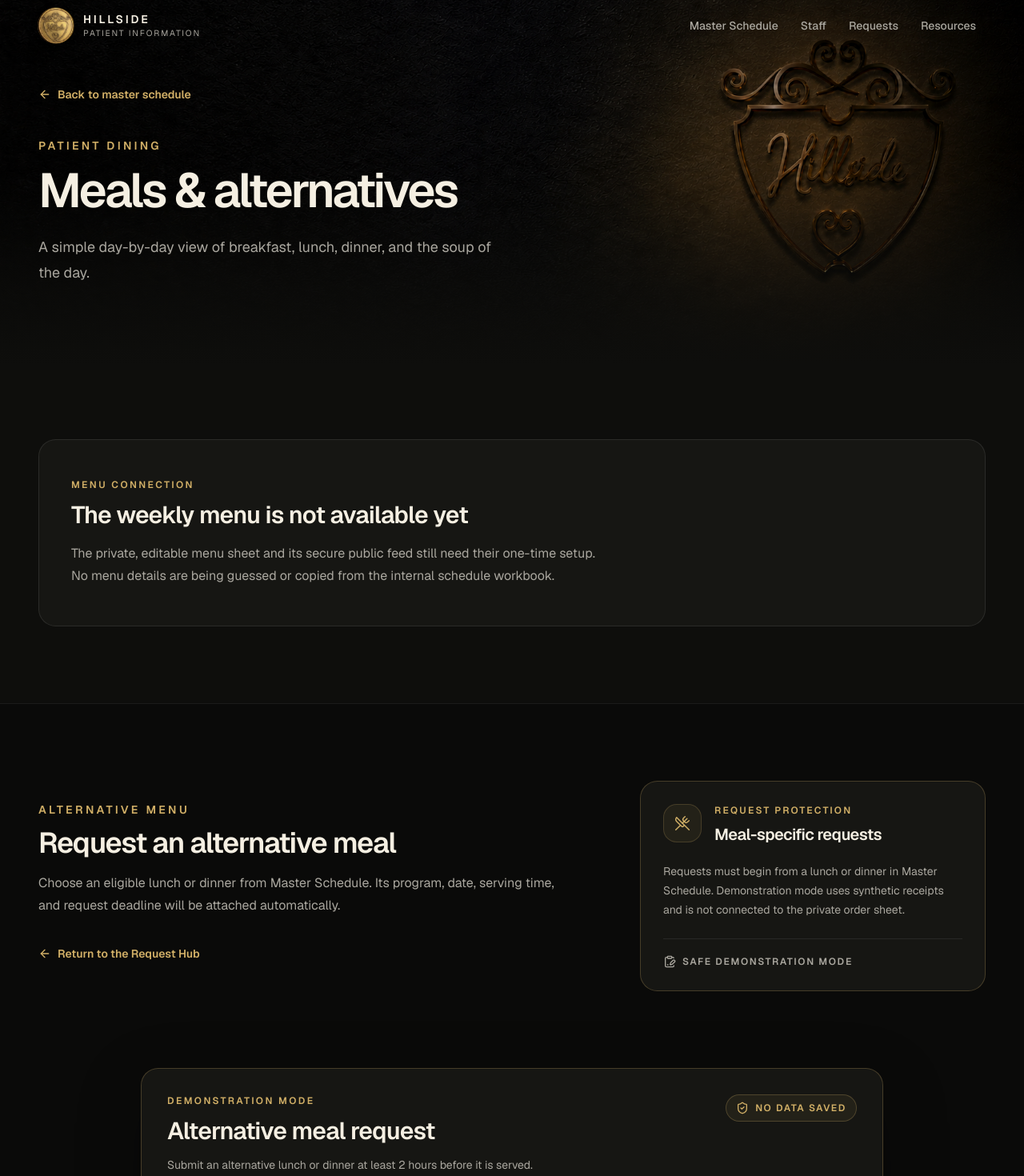
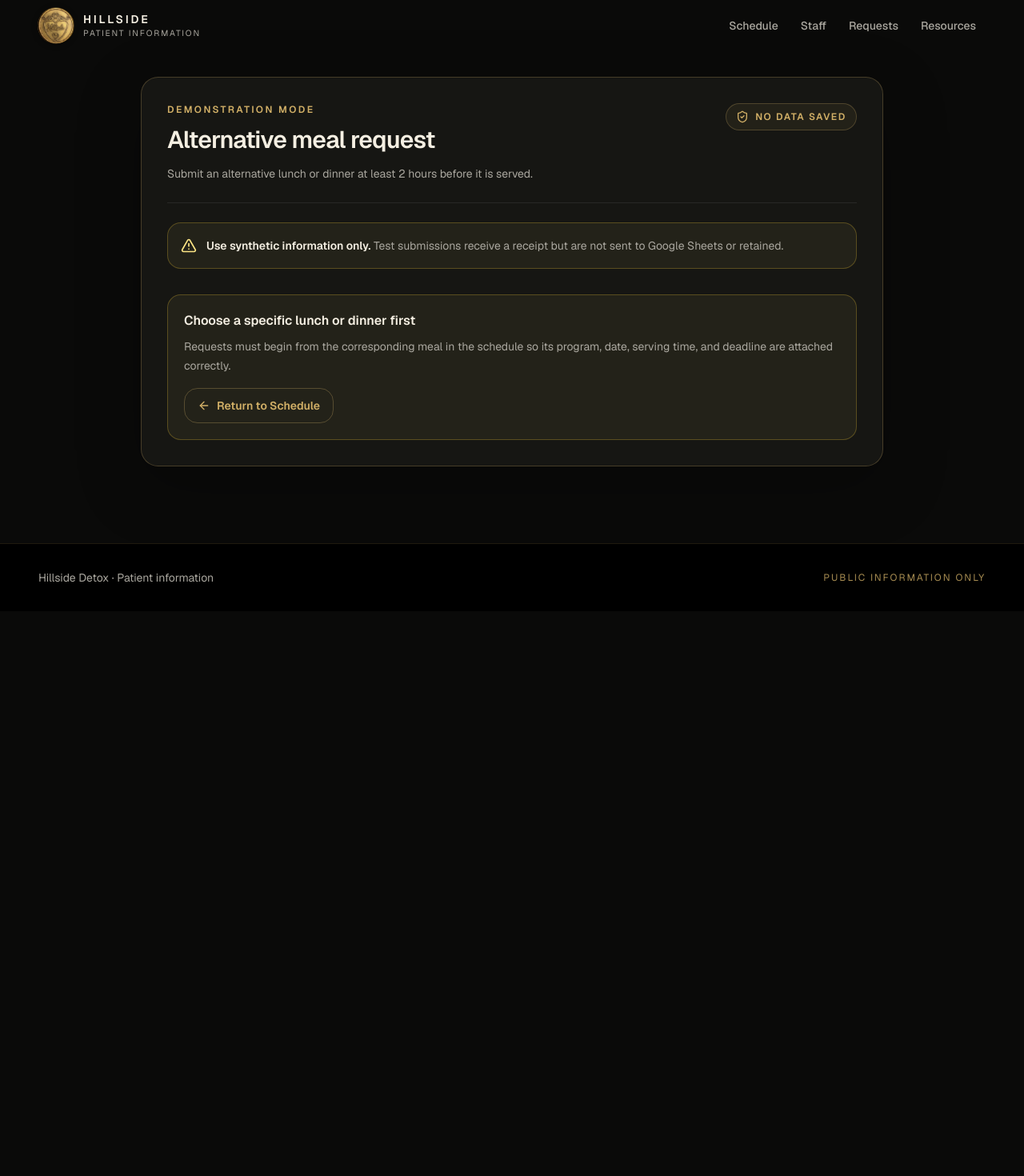
Before and after one commit to Beams123/hillside-patient-site, a Next.js app: page /menu in a window 1280 px wide. Shown: the top 1470 px of the page at 80% size. After the commit the page ends 800 px from the top, so only its background shows below. Built offline with nearby package versions, Linux system fonts and the light colour scheme.

Commit message:
Focus alternative meal request flow

```diff
--- a/src/app/master-schedule/page.tsx
+++ b/src/app/master-schedule/page.tsx
@@ -7,7 +7,7 @@ import { SiteHeader } from "@/components/site-header";
 import { getHillsidePublicData } from "@/lib/hillside-data";
 
 export const metadata: Metadata = {
-  title: "Master Schedule | Hillside Detox",
+  title: "Schedule | Hillside Detox",
   description:
     "View Hillside groups, meals, and daily activities in one filterable schedule.",
 };
@@ -44,7 +44,7 @@ export default async function MasterSchedulePage() {
                 id="master-schedule-heading"
                 className="mt-4 text-balance text-5xl font-semibold tracking-[-0.05em] text-brand-cream sm:text-6xl"
               >
-                Master schedule
+                Schedule
               </h1>
               <p className="mt-6 max-w-xl text-sm leading-6 text-brand-muted">
                 {isScheduleAvailable
@@ -66,7 +66,7 @@ export default async function MasterSchedulePage() {
                     Schedule connection
                   </p>
                   <h2 className="mt-3 text-3xl font-semibold tracking-tight text-brand-cream">
-                    The master schedule is not available yet
+                    The schedule is not available yet
                   </h2>
                   <p className="mt-4 max-w-2xl leading-7 text-brand-muted">
                     The read-only public feed still needs its one-time
--- a/src/app/menu/page.tsx
+++ b/src/app/menu/page.tsx
@@ -1,32 +1,18 @@
 import type { Metadata } from "next";
-import Link from "next/link";
 import { Suspense } from "react";
-import {
-  ArrowLeft,
-  ClipboardPenLine,
-  ShieldCheck,
-  UtensilsCrossed,
-} from "lucide-react";
 
 import { AlternativeMealRequestForm } from "@/components/alternative-meal-request-form";
-import { AmbientHillsideSign } from "@/components/ambient-hillside-sign";
-import { MenuDayCard } from "@/components/menu-day-card";
 import { SiteFooter } from "@/components/site-footer";
 import { SiteHeader } from "@/components/site-header";
-import { getHillsidePublicData } from "@/lib/hillside-data";
 import { getMealOrderMode } from "@/lib/meal-orders";
-import { orderWeekSundayFirst } from "@/lib/week-order";
 
 export const metadata: Metadata = {
-  title: "Meals & Alternatives | Hillside Detox",
+  title: "Alternative Meal Request | Hillside Detox",
   description:
-    "View the weekly patient menu and alternative-meal request area.",
+    "Request an alternative meal for a selected Hillside lunch or dinner.",
 };
 
-export default async function MenuPage() {
-  const dataResult = await getHillsidePublicData();
-  const hasMenu =
-    dataResult.status === "available" && dataResult.data.menu.length > 0;
+export default function MenuPage() {
   const mealOrderMode = getMealOrderMode();
 
   return (
@@ -40,170 +26,12 @@ export default async function MenuPage() {
 
       <SiteHeader />
 
-      <main id="main-content" tabIndex={-1}>
-        <section
-          aria-labelledby="menu-heading"
-          className="ambient-hero-section relative isolate overflow-hidden"
+      <main
+        id="main-content"
+        tabIndex={-1}
+        className="mx-auto w-full max-w-5xl px-5 pb-16 pt-8 sm:px-8 sm:pb-20 md:pt-24 lg:px-12 lg:pb-24"
       >
-          <AmbientHillsideSign />
-          <div className="mx-auto w-full max-w-7xl px-5 py-16 sm:px-8 sm:py-20 lg:px-12 lg:py-24">
-            <Link
-              href="/master-schedule"
-              className="inline-flex min-h-11 items-center gap-2 text-sm font-semibold text-brand-gold transition-colors hover:text-brand-gold-light"
-            >
-              <ArrowLeft className="size-4" aria-hidden="true" />
-              Back to master schedule
-            </Link>
-            <div className="sm:max-w-[52%]">
-              <p className="mt-8 text-sm font-semibold uppercase tracking-[0.24em] text-brand-gold">
-                Patient dining
-              </p>
-              <h1
-                id="menu-heading"
-                className="mt-4 text-balance text-5xl font-semibold leading-[1.02] tracking-[-0.05em] text-brand-cream sm:text-6xl"
-              >
-                Meals & alternatives
-              </h1>
-              <p className="mt-6 text-pretty text-lg leading-8 text-brand-muted">
-                A simple day-by-day view of breakfast, lunch, dinner, and the
-                soup of the day.
-              </p>
-
-              {hasMenu ? (
-                <p className="mt-8 inline-flex min-h-11 items-center gap-2 rounded-full border border-brand-gold/20 bg-brand-gold/[0.06] px-4 py-2 text-sm text-brand-gold">
-                  <ShieldCheck className="size-4" aria-hidden="true" />
-                  {dataResult.data.weekLabel}
-                </p>
-              ) : null}
-            </div>
-          </div>
-        </section>
-
-        <section
-          aria-label="Weekly meal information"
-          className="bg-brand-surface"
-        >
-          <div className="mx-auto w-full max-w-7xl px-5 py-16 sm:px-8 sm:py-20 lg:px-12 lg:py-24">
-            {hasMenu ? (
-              <>
-                <div className="mb-8 flex flex-col gap-3 border-b border-white/[0.08] pb-7 sm:flex-row sm:items-end sm:justify-between">
-                  <div>
-                    <p className="text-xs font-semibold uppercase tracking-[0.2em] text-brand-gold">
-                      Current week
-                    </p>
-                    <h2 className="mt-2 text-3xl font-semibold tracking-tight text-brand-cream">
-                      Meals by day
-                    </h2>
-                  </div>
-                  <p className="max-w-lg text-sm leading-6 text-brand-muted">
-                    Menu details are read from the approved public-content
-                    sheet and refreshed automatically.
-                  </p>
-                </div>
-
-                <div className="mx-auto max-w-4xl space-y-4">
-                  {orderWeekSundayFirst(dataResult.data.menu).map(
-                    (menuDay) => (
-                      <MenuDayCard
-                        key={menuDay.date}
-                        menuDay={menuDay}
-                        isToday={
-                          menuDay.date === dataResult.data.scheduleDate
-                        }
-                      />
-                    ),
-                  )}
-                </div>
-              </>
-            ) : (
-              <div className="rounded-2xl border border-white/[0.09] bg-brand-panel px-6 py-10 sm:px-10 sm:py-12">
-                <p className="text-xs font-semibold uppercase tracking-[0.2em] text-brand-gold">
-                  Menu connection
-                </p>
-                <h2 className="mt-3 text-3xl font-semibold tracking-tight text-brand-cream">
-                  The weekly menu is not available yet
-                </h2>
-                <p className="mt-4 max-w-2xl leading-7 text-brand-muted">
-                  The private, editable menu sheet and its secure public feed
-                  still need their one-time setup. No menu details are being
-                  guessed or copied from the internal schedule workbook.
-                </p>
-              </div>
-            )}
-          </div>
-        </section>
-
-        <section
-          id="alternative-meal-request"
-          aria-labelledby="alternative-meal-heading"
-          className="scroll-mt-28 border-t border-white/[0.07]"
-        >
-          <div className="mx-auto grid w-full max-w-7xl gap-8 px-5 py-16 sm:px-8 sm:py-20 lg:grid-cols-[minmax(0,0.75fr)_minmax(20rem,0.45fr)] lg:items-center lg:px-12 lg:py-24">
-            <div>
-              <p className="text-sm font-semibold uppercase tracking-[0.24em] text-brand-gold">
-                Alternative menu
-              </p>
-              <h2
-                id="alternative-meal-heading"
-                className="mt-3 text-balance text-3xl font-semibold tracking-[-0.035em] text-brand-cream sm:text-4xl"
-              >
-                Request an alternative meal
-              </h2>
-              <p className="mt-4 max-w-2xl leading-7 text-brand-muted">
-                Choose an eligible lunch or dinner from Master Schedule. Its
-                program, date, serving time, and request deadline will be
-                attached automatically.
-              </p>
-              <Link
-                href="/requests"
-                className="mt-6 inline-flex min-h-11 items-center gap-2 text-sm font-semibold text-brand-gold transition-colors hover:text-brand-gold-light"
-              >
-                <ArrowLeft className="size-4" aria-hidden="true" />
-                Return to the Request Hub
-              </Link>
-            </div>
-
-            <aside
-              aria-label="Alternative meal request instructions"
-              className="gold-glow-card rounded-2xl border border-brand-gold/25 bg-brand-panel p-6 sm:p-7"
-            >
-              <div className="flex items-start gap-4">
-                <span className="flex size-12 shrink-0 items-center justify-center rounded-xl border border-brand-gold/20 bg-brand-gold/[0.07] text-brand-gold">
-                  <UtensilsCrossed
-                    className="size-5"
-                    strokeWidth={1.75}
-                    aria-hidden="true"
-                  />
-                </span>
-                <div>
-                  <p className="text-xs font-semibold uppercase tracking-[0.18em] text-brand-gold">
-                    Request protection
-                  </p>
-                  <h3 className="mt-2 text-xl font-semibold tracking-tight text-brand-cream">
-                    Meal-specific requests
-                  </h3>
-                </div>
-              </div>
-              <p className="mt-5 text-sm leading-6 text-brand-muted">
-                Requests must begin from a lunch or dinner in Master Schedule.
-                {mealOrderMode === "live"
-                  ? " The selected meal and submission time are verified by the server before the request reaches the private order sheet."
-                  : mealOrderMode === "test"
-                    ? " Demonstration mode uses synthetic receipts and is not connected to the private order sheet."
-                    : " Online submission remains disabled until the private order destination and server-only connection are fully configured."}
-              </p>
-              <div className="mt-6 flex items-center gap-2 border-t border-white/[0.08] pt-5 text-xs font-semibold uppercase tracking-[0.14em] text-brand-muted">
-                <ClipboardPenLine className="size-4" aria-hidden="true" />
-                {mealOrderMode === "live"
-                  ? "Private workflow active"
-                  : mealOrderMode === "test"
-                    ? "Safe demonstration mode"
-                    : "Paper process remains active"}
-              </div>
-            </aside>
-          </div>
-
-          <div className="mx-auto w-full max-w-5xl px-5 pb-16 sm:px-8 sm:pb-20 lg:px-12 lg:pb-24">
+        <section aria-label="Alternative meal request">
           <Suspense
             fallback={
               <div className="min-h-64 rounded-2xl border border-brand-gold/25 bg-brand-panel" />
@@ -211,7 +39,6 @@ export default async function MenuPage() {
           >
             <AlternativeMealRequestForm mode={mealOrderMode} />
           </Suspense>
-          </div>
         </section>
       </main>
 
--- a/src/app/requests/page.tsx
+++ b/src/app/requests/page.tsx
@@ -53,7 +53,7 @@ export default function RequestsPage() {
               className="inline-flex min-h-11 items-center gap-2 text-sm font-semibold text-brand-gold transition-colors hover:text-brand-gold-light"
             >
               <ArrowLeft className="size-4" aria-hidden="true" />
-              Back to master schedule
+              Back to schedule
             </Link>
 
             <div className="mt-8 sm:max-w-[52%]">
--- a/src/app/resources/page.tsx
+++ b/src/app/resources/page.tsx
@@ -38,7 +38,7 @@ export default function ResourcesPage() {
               className="inline-flex min-h-11 items-center gap-2 text-sm font-semibold text-brand-gold transition-colors hover:text-brand-gold-light"
             >
               <ArrowLeft className="size-4" aria-hidden="true" />
-              Back to master schedule
+              Back to schedule
             </Link>
             <div className="sm:max-w-[52%]">
               <p className="mt-8 text-sm font-semibold uppercase tracking-[0.24em] text-brand-gold">
--- a/src/app/staff/page.tsx
+++ b/src/app/staff/page.tsx
@@ -41,7 +41,7 @@ export default async function StaffPage() {
               className="inline-flex min-h-11 items-center gap-2 text-sm font-semibold text-brand-gold transition-colors hover:text-brand-gold-light"
             >
               <ArrowLeft className="size-4" aria-hidden="true" />
-              Back to master schedule
+              Back to schedule
             </Link>
             <div className="sm:max-w-[52%]">
               <p className="mt-8 text-sm font-semibold uppercase tracking-[0.24em] text-brand-gold">
--- a/src/components/alternative-meal-request-form.tsx
+++ b/src/components/alternative-meal-request-form.tsx
@@ -362,8 +362,8 @@ export function AlternativeMealRequestForm({
             Choose a specific lunch or dinner first
           </p>
           <p className="mt-2 text-sm leading-6 text-brand-muted">
-            Requests must begin from the corresponding meal in Master
-            Schedule so its program, date, serving time, and deadline are
+            Requests must begin from the corresponding meal in the schedule
+            so its program, date, serving time, and deadline are
             attached correctly.
           </p>
           <Link
@@ -371,7 +371,7 @@ export function AlternativeMealRequestForm({
             className="mt-4 inline-flex min-h-11 items-center gap-2 rounded-xl border border-brand-gold/30 px-4 py-2 text-sm font-semibold text-brand-gold transition-colors hover:bg-brand-gold/[0.07]"
           >
             <ArrowLeft className="size-4" aria-hidden="true" />
-            Return to Master Schedule
+            Return to Schedule
           </Link>
         </div>
       ) : null}
@@ -400,7 +400,7 @@ export function AlternativeMealRequestForm({
               ))}
             </dl>
             <p className="mt-4 text-sm leading-6 text-brand-muted">
-              {visibleTargetDate}. This information came from Master Schedule
+              {visibleTargetDate}. This information came from the schedule
               and cannot be changed inside the request.
             </p>
           </div>
--- a/src/components/master-schedule.tsx
+++ b/src/components/master-schedule.tsx
@@ -288,7 +288,6 @@ function MasterScheduleDay({
                           date: scheduleDay.date,
                           meal: item.label.toLowerCase(),
                         },
-                        hash: "alternative-meal-request",
                       }}
                       className="mt-3 inline-flex min-h-10 items-center gap-2 rounded-full border border-brand-gold/25 bg-brand-gold/[0.06] px-3.5 py-2 text-xs font-semibold text-brand-gold transition-colors hover:border-brand-gold/45 hover:bg-brand-gold/[0.11] hover:text-brand-gold-light"
                     >
@@ -380,7 +379,7 @@ export function MasterSchedule({
     <div className="mx-auto max-w-4xl">
       <div
         role="tablist"
-        aria-label="Master schedule program"
+        aria-label="Schedule program"
         className="grid grid-cols-2 rounded-2xl border border-white/[0.09] bg-background/50 p-1.5"
       >
         {orderedSchedules.map((schedule, index) => {
--- a/src/components/site-header.tsx
+++ b/src/components/site-header.tsx
@@ -11,7 +11,7 @@ export function SiteHeader() {
       <div className="mx-auto flex h-16 w-full max-w-7xl items-center justify-between gap-6 px-5 sm:px-8 lg:px-12">
         <Link
           href="/master-schedule"
-          aria-label="Hillside Detox master schedule — progress not perfection"
+          aria-label="Hillside Detox schedule — progress not perfection"
           className="site-logo-link inline-flex min-h-11 items-center gap-3 rounded-md [perspective:500px] focus-visible:outline-none focus-visible:ring-2 focus-visible:ring-brand-gold focus-visible:ring-offset-4 focus-visible:ring-offset-background"
         >
           <span
--- a/src/data/homepage.ts
+++ b/src/data/homepage.ts
@@ -15,8 +15,8 @@ export type ResourcePreview = {
 
 export const navigationItems = [
   {
-    label: "Master Schedule",
-    mobileLabel: "Master",
+    label: "Schedule",
+    mobileLabel: "Schedule",
     href: "/master-schedule",
   },
   { label: "Staff", href: "/staff" },
@@ -27,11 +27,11 @@ export const navigationItems = [
 export const resourcePreviews: ResourcePreview[] = [
   {
     id: "weekly-menu",
-    title: "Weekly menu",
+    title: "Schedule",
     description:
-      "See breakfast, lunch, dinner, and soup-of-the-day information.",
+      "See groups, activities, meals, and soup-of-the-day information.",
     status: "Available",
-    href: "/menu",
+    href: "/master-schedule",
     icon: "menu",
   },
   {
--- a/src/lib/meal-orders.ts
+++ b/src/lib/meal-orders.ts
@@ -238,7 +238,7 @@ export async function validateMealOrder(
       ok: false,
       status: 400,
       message:
-        "Return to Master Schedule and choose a specific lunch or dinner.",
+        "Return to the Schedule and choose a specific lunch or dinner.",
     };
   }
 
@@ -301,7 +301,7 @@ export async function validateMealOrder(
       ok: false,
       status: 400,
       message:
-        "That meal is not in the current approved schedule. Return to Master Schedule and choose it again.",
+        "That meal is not in the current approved schedule. Return to the Schedule and choose it again.",
     };
   }
 
```
Lines whose indentation alone changed are shown as unchanged.
